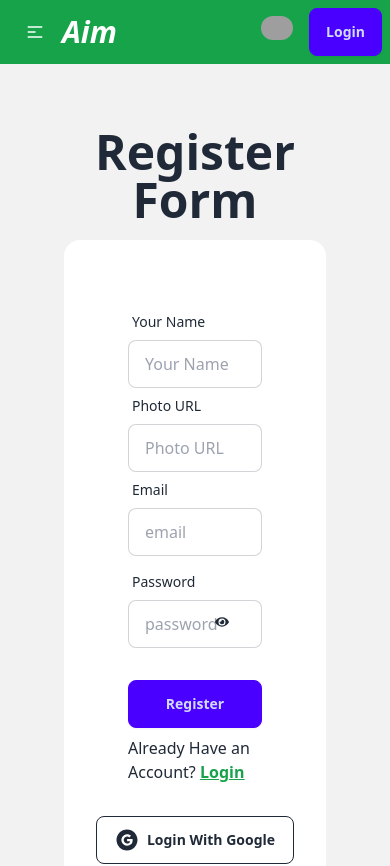
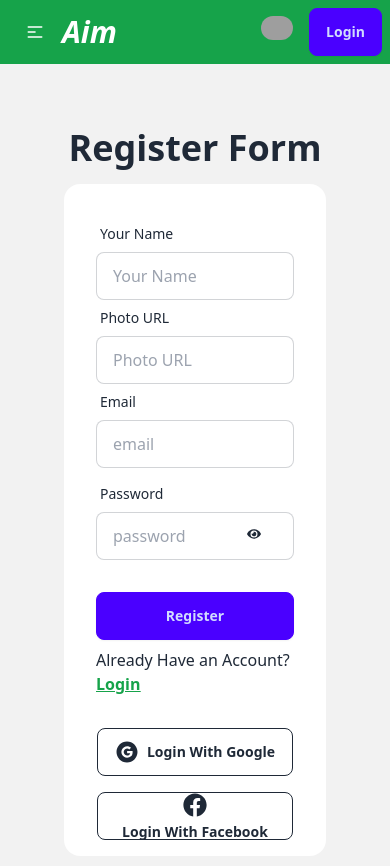
Before and after one commit to Tabassum290/Aim-for-success, a React (Vite) app: page /auth/register in a window 390 px wide. Shown: the top 866 px of the page. Built offline with nearby package versions, Linux system fonts and the light colour scheme; no server answers; grey boxes are pictures that could not be loaded.

Commit message:
Responsive Done

```diff
--- a/src/Components/About.jsx
+++ b/src/Components/About.jsx
@@ -16,8 +16,8 @@ const About = () => {
              <p className='font-semibold text-center my-4 text-gray-200'>"Our team of certified career counselors, industry experts, and coaches bring decades of experience in diverse fields, ensuring you receive tailored and actionable guidance."</p>
              </div>
              <div className=' mb-6 rounded-lg w-3/4 lg:mx-28 mx-12 flex flex-col items-center justify-center'>
-                <h1 className='text-4xl font-bold text-white'> Services Provided</h1>
-             <p className='text-gray-200 font-bold text-xl my-2'>"We specialize in : </p>
+                <h1 className='text-4xl font-bold text-white text-center lg:text-left'> Services Provided</h1>
+             <p className='text-gray-200 font-bold text-xl my-2 text-left'>"We specialize in : </p>
                 <ul className='text-gray-200'>
                     <li>1.Career assessments to identify your strengths and passions.</li>
                     <li>2.Resume writing to highlight your achievements.</li>
--- a/src/Components/Login.jsx
+++ b/src/Components/Login.jsx
@@ -51,9 +51,9 @@ const handleForgotPassword =() => {
            <div className="bg-base-200 p-12">
   <div className="hero-content flex-col">
     <div className="text-center">
-      <h1 className="text-5xl font-bold">Login now!</h1>
+      <h1 className="lg:text-5xl text-4xl font-bold">Login now!</h1>
     </div>
-    <div className="card bg-base-100 w-full max-w-md p-8">
+    <div className="card bg-base-100 w-full max-w-md lg:p-8">
       <form  onSubmit={handleLoginSubmit} className="card-body">
         <div className="form-control">
           <label className="label">
--- a/src/Components/Register.jsx
+++ b/src/Components/Register.jsx
@@ -80,9 +80,9 @@ const Register = () => {
             <div className="bg-base-200 p-12">
                 <div className="hero-content flex-col">
                     <div className="text-center">
-                        <h1 className="text-5xl font-bold">Register Form</h1>
+                        <h1 className="lg:text-5xl text-4xl font-bold">Register Form</h1>
                     </div>
-                    <div className="card bg-base-100 w-full max-w-md p-8">
+                    <div className="card bg-base-100 max-w-full lg:p-8">
                         <form onSubmit={handleRegisterSubmit} className="card-body">
                             <div className="form-control">
                                 <label className="label">
@@ -138,7 +138,7 @@ const Register = () => {
                                 </span>
                             </p>
                         </form>
-                        <div className="flex justify-center mb-4">
+                        <div className="flex justify-center mb-4 w-3/4 md:w-full lg:w-full  mx-auto">
                             <button onClick={handleGoogleLogin} className="btn btn-outline w-full">
                                 <span className="text-2xl">
                                     <AiFillGoogleCircle />
@@ -146,7 +146,7 @@ const Register = () => {
                                 Login With Google
                             </button>
                         </div>
-                        <div className="flex justify-center mb-4">
+                        <div className="flex justify-center mb-4  w-3/4 md:w-full lg:w-full  mx-auto">
                             <button onClick={handleGoogleLogin} className="btn btn-outline w-full">
                                 <span className="text-2xl">
                                     <FaFacebook/>
--- a/src/Components/Service.jsx
+++ b/src/Components/Service.jsx
@@ -1,12 +1,10 @@
 import React from 'react';
 import { Link } from 'react-router-dom';
-import { SwiperSlide } from 'swiper/react';
 
 const Service = ({service}) => {
     const {image,service_name,category,pricing,counselor,id} = service;
 
     return (
-        <SwiperSlide>
           <div>
             <div className="card bg-base-100 w-96 shadow-xl my-8">
   <figure>
@@ -27,7 +25,6 @@ const Service = ({service}) => {
   </div>
 </div>
         </div>
-        </SwiperSlide>
 
     );
 };
--- a/src/Layout/Profile.jsx
+++ b/src/Layout/Profile.jsx
@@ -10,7 +10,6 @@ const handleUpdateProfile= (e) => {
 e.preventDefault();
 const name = e.target.name.value;
 const photo = e.target.photo.value;
-console.log(name,photo);
 createNewUser()
 .then(result => {
   console.log(result.user);
@@ -23,7 +22,7 @@ createNewUser()
     return (
         <div>
             <Navbar/>
-            <div className="flex flex-col justify-center items-center my-6 border-2 border-green-700 p-8 rounded-lg w-1/2 mx-auto">
+            <div className="flex flex-col justify-center items-center my-6 border-2 border-green-700 p-8 rounded-lg lg:w-1/2 mx-auto">
   <div>
   {user && user?.email ? (
         <div className="relative flex flex-col items-center">
@@ -48,7 +47,7 @@ createNewUser()
   </div>
   </div>
   <form onSubmit={handleUpdateProfile} className='mb-6'>
-<div className='w-1/2 flex flex-col justify-center mx-auto gap-6 border-2 p-12 mb-6 border-green-700'>
+<div className='lg:w-1/2 flex flex-col justify-center mx-auto gap-6 border-2 p-12 mb-6 border-green-700'>
 <h1 className='text-3xl font-bold text-center'>Update Profile</h1>
 <label className="input input-bordered flex items-center gap-2 mb-4">
   <svg
--- a/src/Provider/AuthProvider.jsx
+++ b/src/Provider/AuthProvider.jsx
@@ -1,8 +1,6 @@
 import React, { createContext, useEffect, useState } from 'react';
 import { auth } from '../firebase';
 import { signOut, updateProfile, onAuthStateChanged, signInWithEmailAndPassword } from 'firebase/auth';
-
-// Create the context
 export const AuthContext = createContext();
 
 const AuthProvider = ({children}) => {
@@ -13,20 +11,16 @@ const AuthProvider = ({children}) => {
         setLoading(true);
         return auth.createUserWithEmailAndPassword(auth, email, password);
     };
-
-    // Log in user with email and password
     const userLogIn = (email, password) => {
         setLoading(true);
         return signInWithEmailAndPassword(auth, email, password);
     };
 
-    // Log out user
     const logOut = () => {
         setLoading(true);
         return signOut(auth);
     };
 
-    // Update profile information
     const updateProfileData = (updatedData) => {
         return updateProfile(auth.currentUser, updatedData);
     };
--- a/src/Routes/PrivateRout.jsx
+++ b/src/Routes/PrivateRout.jsx
@@ -6,7 +6,7 @@ import Loading from './Page/Loading';
 const PrivateRout = ({children}) => {
     const {user,loading} = useContext(AuthContext);
     const location = useLocation();
-    console.log(location)
+
     if(loading){
 return <Loading/>;
     }
```
